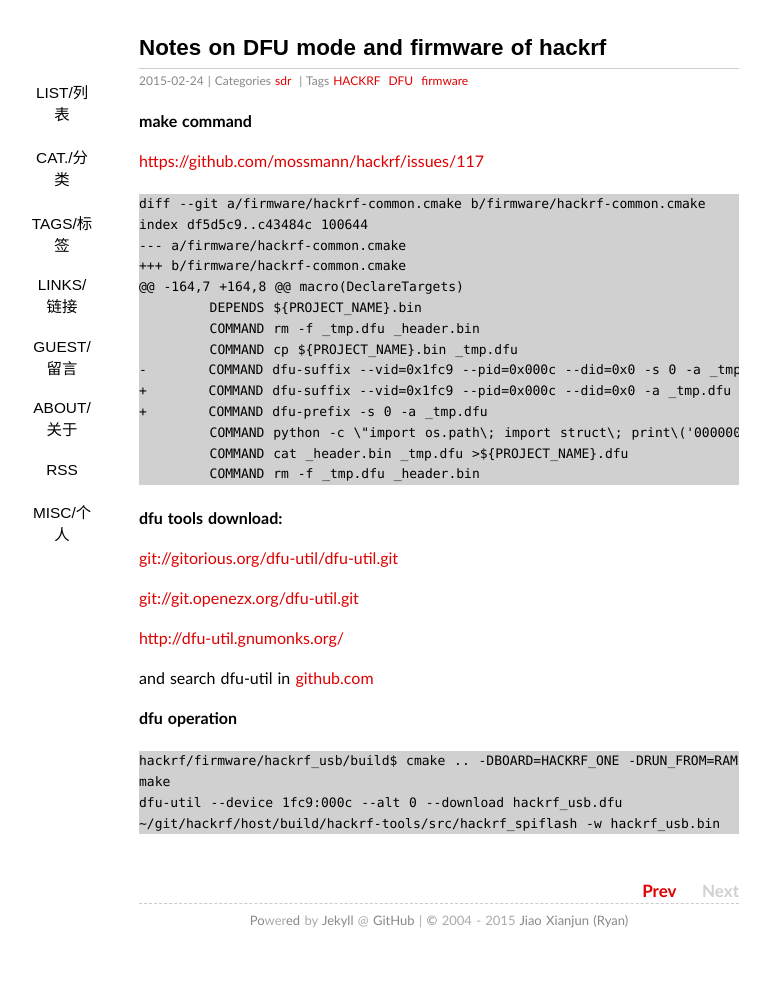
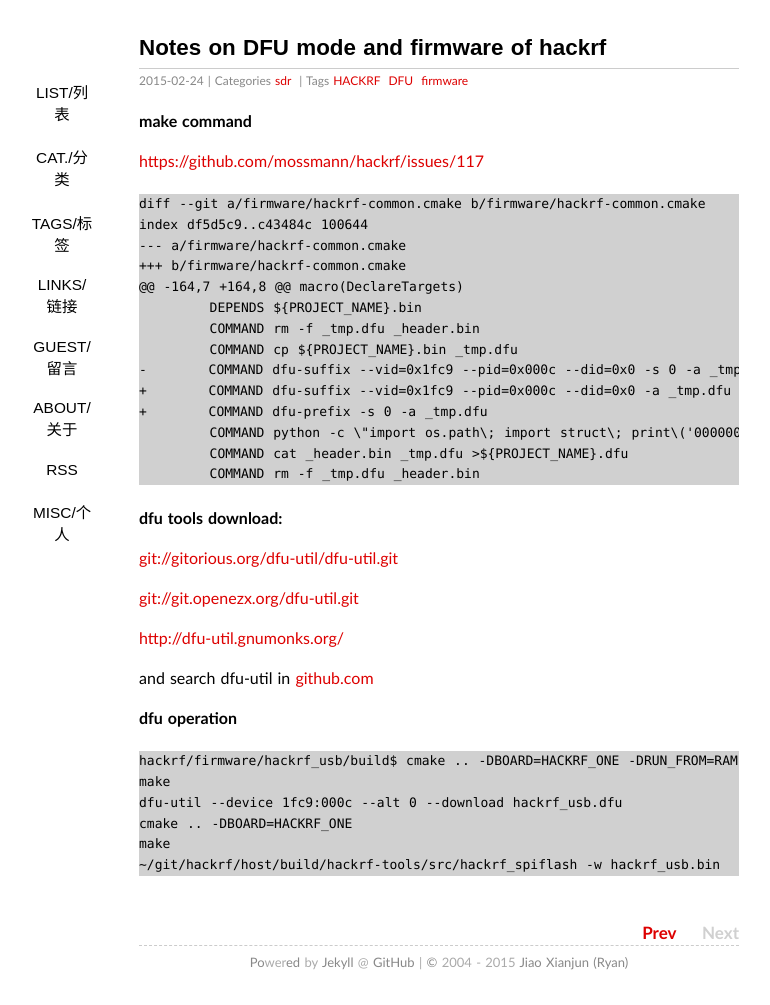
Before and after one commit to sdr-x/sdr-x.github.io, a Jekyll site: the page built from _posts/2015-02-24-Notes on DFU mode and firmware of hackrf.md, in a window 1280 px wide. Shown: the whole page, without its empty margins (201-971 px from the left). Built offline with Jekyll 4.4.1, drawn with Linux system fonts in a browser that asks for light colours; some web fonts are replaced; Markdown is read by kramdown in place of the engine named in the settings; comment, search, counter and statistics services are not loaded; before the commit the page ends 963 px from its top, so only the background shows below that.

Commit message:
Update 2015-02-24-Notes on DFU mode and firmware of hackrf.md

```diff
--- a/_posts/2015-02-24-Notes on DFU mode and firmware of hackrf.md
+++ b/_posts/2015-02-24-Notes on DFU mode and firmware of hackrf.md
@@ -41,4 +41,6 @@ and search dfu-util in [github.com](github.com)
     hackrf/firmware/hackrf_usb/build$ cmake .. -DBOARD=HACKRF_ONE -DRUN_FROM=RAM
     make
     dfu-util --device 1fc9:000c --alt 0 --download hackrf_usb.dfu
+    cmake .. -DBOARD=HACKRF_ONE
+    make
     ~/git/hackrf/host/build/hackrf-tools/src/hackrf_spiflash -w hackrf_usb.bin
```
